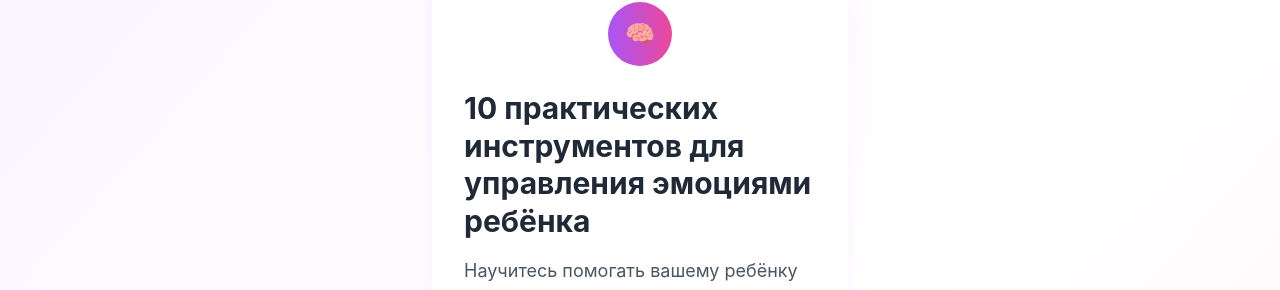
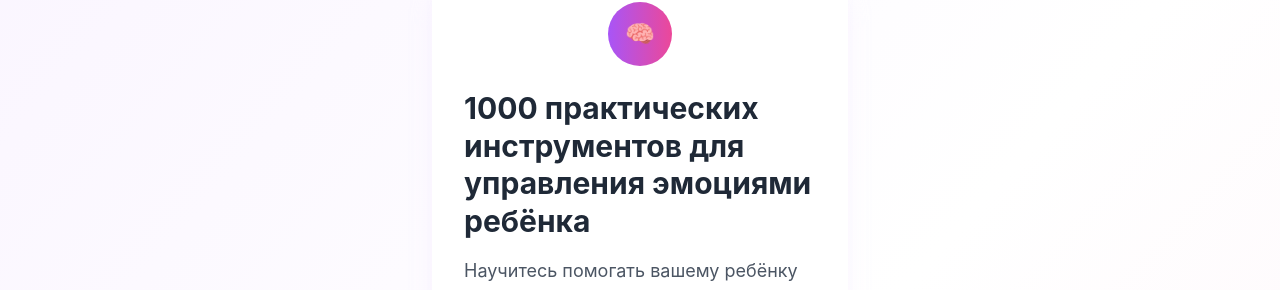
Before and after one commit to dderevo884-ops/stepbystep, a React (Vite) app: page / in a window 1280 px wide. Shown: the part 134-424 px from the top of the page. Built offline with nearby package versions, Linux system fonts and the light colour scheme.

Commit message:
Update HomePage.tsx

```diff
--- a/src/pages/HomePage.tsx
+++ b/src/pages/HomePage.tsx
@@ -63,7 +63,7 @@ export const HomePage: React.FC<HomePageProps> = ({ userName, onStartJourney })
           </div>
 
           <h1 className="text-3xl font-bold text-gray-800 mb-4 leading-tight text-left">
-            10 практических инструментов для управления эмоциями ребёнка
+            1000 практических инструментов для управления эмоциями ребёнка
           </h1>
 
           <p className="text-lg text-gray-600 leading-relaxed text-left mb-6">
```
